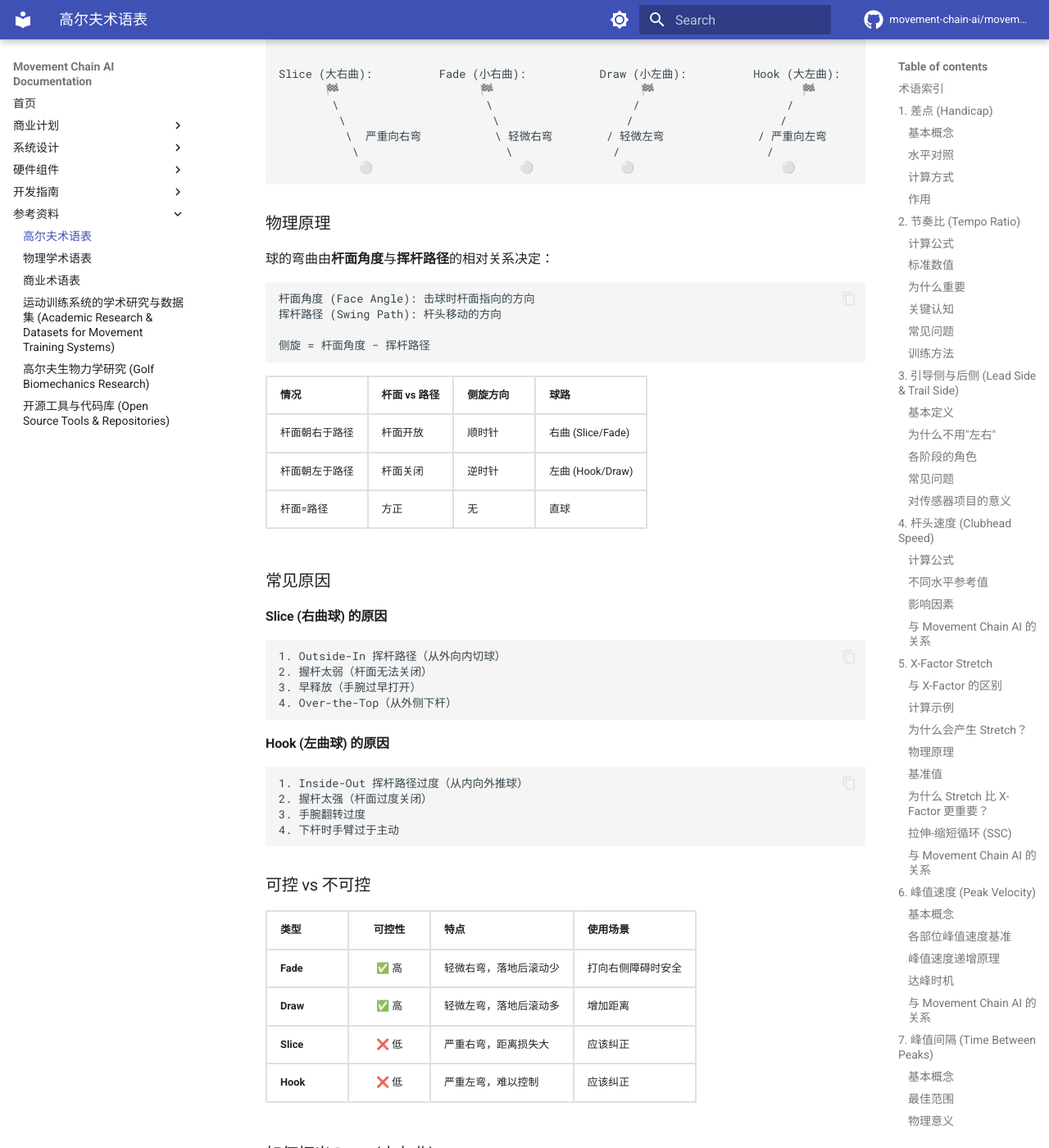
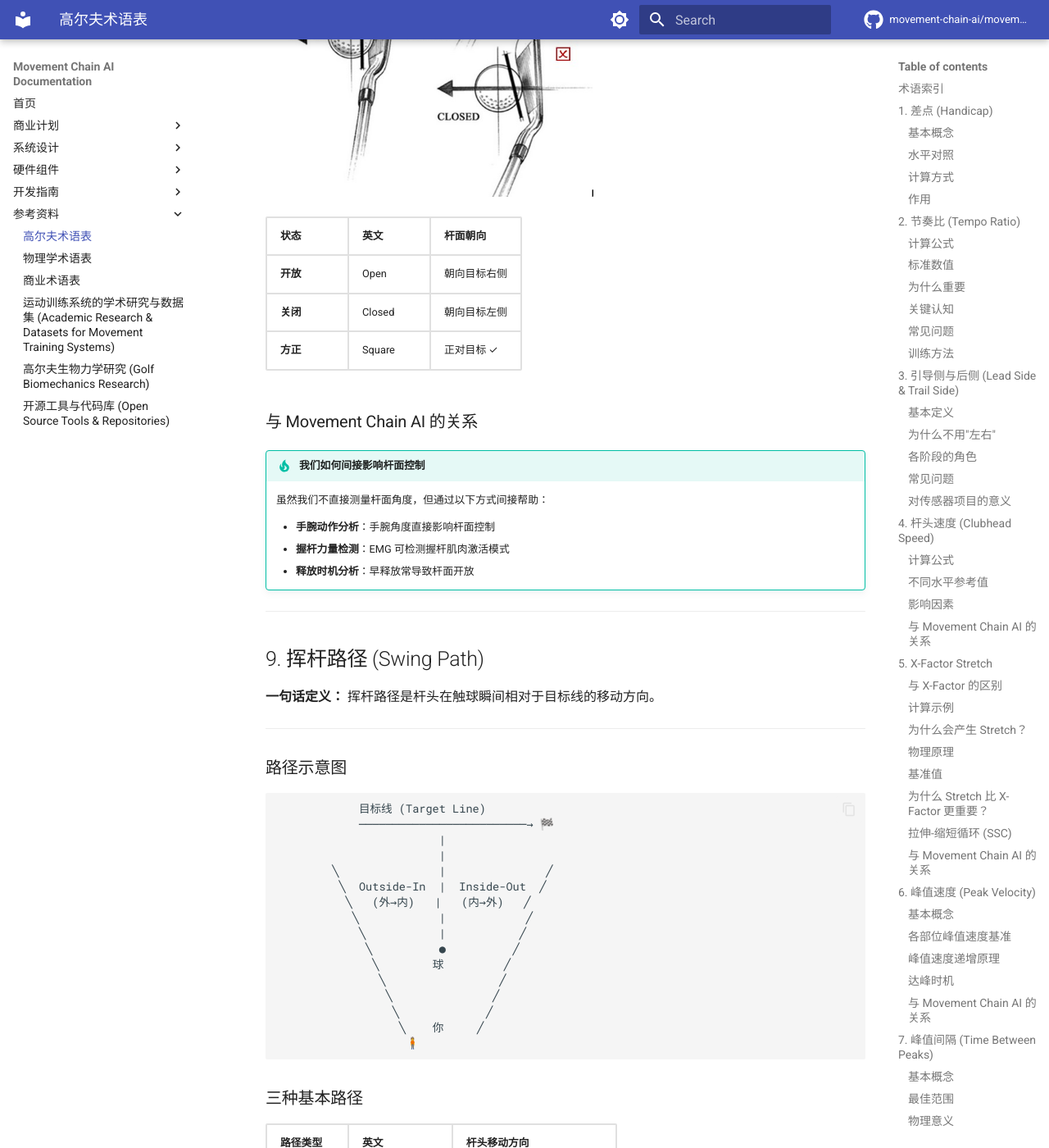
Before and after one commit to movement-chain-ai/movement-chain-docs, an MkDocs documentation site: the page built from docs/zh/reference/golf-glossary.md, in a window 1280 px wide and 1400 px high, scrolled down 17372 px. Shown: the whole window at 82% size. Built offline with MkDocs 1.6.1 and Material for MkDocs 9.7.7, drawn with Linux system fonts in a browser that asks for light colours; comment, search, counter and statistics services are not loaded; the version menu is left out; some of the changed text lies outside the part shown.

Commit message:
docs: 重构球路相关术语，添加杆面角度图
- 调整术语顺序：8杆面 → 9挥杆路径 → 10球路（因果逻辑更清晰）
- 简化球路物理规律说明：杆面决定起飞方向，杆面-路径决定弯曲
- 添加9种球路完整表格（3路径×3杆面）
- 添加杆面角度示意图 clubface-angles.jpg
- 修正 biomechanics-101.md 中 OTT 相关锚点

🤖 Generated with [Claude Code](https://claude.com/claude-code)

Co-Authored-By: Claude Opus 4.5 <noreply@anthropic.com>

````diff
--- a/docs/zh/design/foundations/biomechanics-101.md
+++ b/docs/zh/design/foundations/biomechanics-101.md
@@ -852,7 +852,7 @@ $$
 | 业余 | 800-1000°/s | 差距较大 |
 | **职业** | **1200-1500°/s** | 基准值 |
 
-### 杆头速度 (线速度)
+### 杆头速度 (线速度) {#杆头速度-线速度}
 
 杆头速度是最终输出，通常用 **mph** 或 **km/h** 表示。详见 [高尔夫术语表 - 杆头速度](../../reference/golf-glossary.md#4-杆头速度-clubhead-speed)。
 
@@ -1363,42 +1363,11 @@ EMG 还可以检测**肌肉疲劳**，这是其他传感器无法做到的。
 
 ---
 
-## 6.3 Over-the-Top 外侧下杆
+## 6.3 Over-the-Top 外侧下杆 {#63-over-the-top-外侧下杆}
 
 ### 什么是 Over-the-Top？
 
 **定义**: 下杆时肩膀在骨盆之前启动，导致球杆从外向内切入
-
-```text
-┌─────────────────────────────────────────────────────────────────────────────┐
-│                      Over-the-Top 示意图                                     │
-├─────────────────────────────────────────────────────────────────────────────┤
-│                                                                              │
-│   俯视图 (从上往下看)                                                         │
-│                                                                              │
-│                         目标方向 →                                            │
-│                                                                              │
-│   正确下杆路径                   Over-the-Top 路径                            │
-│                                                                              │
-│           ●                              ●                                   │
-│          /│\                            /│\                                  │
-│         / │ \                          / │ \                                 │
-│        ●──┼──●                        ●──┼──●                                │
-│           │                              │                                   │
-│          /│\                            /│\                                  │
-│         / │ \                          / │ \                                 │
-│        ●  │  ●                        ●  │  ●                                │
-│           │                              │                                   │
-│           │  ╲                           │     ╲                             │
-│           │   ╲ 从内侧                   │      ╲ 从外侧                      │
-│           │    ╲ 接近球                  │       ╲ 接近球                     │
-│           ●     ╲                        ●        ╲                          │
-│          球      ╲→                     球         ╲→                        │
-│                                                                              │
-│   结果：直线或小右曲               结果：左曲球或左直球 (右手球员)             │
-│                                                                              │
-└─────────────────────────────────────────────────────────────────────────────┘
-```
 
 | Over-the-Top 示意图 | |
 |:--:|:--:|
@@ -1423,17 +1392,36 @@ EMG 还可以检测**肌肉疲劳**，这是其他传感器无法做到的。
 
 ### 后果
 
-OTT 的球路取决于**挥杆路径**与**杆面角度**的组合：
+OTT 的后果取决于**挥杆路径**与**杆面角度**的组合：
+
+#### 球路影响
 
 | 杆面状态 | 球路结果 | 说明 |
 |----------|----------|------|
 | **杆面开放** (常见) | [右曲球 (Slice)](../../reference/golf-glossary.md#8-球路-ball-flight) | 外→内路径 + 开放杆面 = 强烈右旋 |
-| **杆面关闭** | [左曲球 (Hook)](../../reference/golf-glossary.md#8-球路-ball-flight) 或左飞球 | 外→内路径 + 关闭杆面 = 左旋 |
+| **杆面关闭** | [左曲球 (Hook)](../../reference/golf-glossary.md#8-球路-ball-flight) 或左拉球 | 外→内路径 + 关闭杆面 = 左旋或左直飞 |
+| **杆面方正** | 左拉直球 (Pull) | 外→内路径 + 方正杆面 = 直飞但偏左 |
 
 !!! note "为什么 OTT 通常导致 Slice？"
-    业余球手打出 OTT 时，常下意识试图把球"拉"回来，导致杆面在触球瞬间打开，形成典型的右曲球。
-
-- 失去距离
+    OTT 时身体（尤其是肩膀）提前打开，手腕来不及释放、杆面无法及时关闭，导致触球瞬间杆面处于开放状态，形成典型的右曲球。
+
+#### 距离影响
+
+OTT **不一定**导致距离损失：
+
+| 情况 | 距离影响 | 原因 |
+|------|:--------:|------|
+| OTT + 开放杆面 (Slice) | ❌ 损失大 | 切削击球，能量转化效率低；高倒旋+侧旋 |
+| OTT + 关闭杆面 (Pull-Hook) | ⚠️ 可能正常 | 方向失控，但击球扎实时距离不减 |
+| OTT + 方正杆面 (Pull) | ✅ 可能正常 | 方向偏左，但距离可以保持 |
+
+!!! info "职业球员的例外"
+    Jim Furyk 等职业球员有轻微 OTT，但凭借出色的杆面控制仍能打出稳定球路。OTT 的核心问题是**可控性差**和**一致性差**，而非一定失去距离。
+
+#### 其他影响
+
+- 攻角变陡，容易打厚或打薄
+- 击球一致性下降
 - 常见于 30% 的业余球手
 
 ---
--- a/docs/zh/reference/golf-glossary.md
+++ b/docs/zh/reference/golf-glossary.md
@@ -15,8 +15,9 @@
 | 5 | [X-Factor Stretch](#5-x-factor-stretch) | X-Factor Stretch | 转换期额外蓄力，爆发力的关键 |
 | 6 | [峰值速度](#6-峰值速度-peak-velocity) | Peak Velocity | 各身体部位的最大角速度 |
 | 7 | [峰值间隔](#7-峰值间隔-time-between-peaks) | Time Between Peaks | 相邻部位达峰的时间差，运动链效率的关键 |
-| 8 | [球路](#8-球路-ball-flight) | Ball Flight | 球的飞行弯曲方向，由杆面和挥杆路径决定 |
-| 9 | [杆面](#9-杆面-clubface) | Clubface | 球杆击球的平面，其角度决定球的初始方向和侧旋 |
+| 8 | [杆面](#8-杆面-clubface) | Clubface | 球杆击球的平面，决定球的起飞方向 |
+| 9 | [挥杆路径](#9-挥杆路径-swing-path) | Swing Path | 杆头在触球瞬间的移动方向 |
+| 10 | [球路](#10-球路-ball-flight) | Ball Flight | 球的弯曲方向，由杆面和路径的差值决定 |
 
 ---
 
@@ -638,23 +639,149 @@ TBP 反映了**角动量传递的时机**：
 
 ---
 
-## 8. 球路 (Ball Flight) {#8-球路-ball-flight}
+## 8. 杆面 (Clubface) {#8-杆面-clubface}
 
-**一句话定义：** 球路是指高尔夫球在空中飞行时的弯曲方向，由杆面角度和挥杆路径的相对关系决定。
+**一句话定义：** 杆面是球杆头上用来击打球的平面，其角度决定球的起飞方向。
 
 ---
 
-### 基本球路类型
+### 杆面结构
 
-以下针对**右手球员**（左手球员方向相反）：
+```text
+        ← 杆身 (Shaft)
+              │
+              │
+         ┌────┴────┐
+         │         │
+         │  杆面   │ ← 这个面击打球
+         │ (Face)  │
+         │         │
+         └─────────┘
+           杆头 (Clubhead)
+```
 
-| 球路 | 英文 | 弯曲方向 | 程度 | 评价 |
-|------|------|----------|------|------|
-| **右曲球** | Slice | 向右弯 | 严重 | ❌ 最常见的业余问题 |
-| **小右曲** | Fade | 向右弯 | 轻微可控 | ✅ 职业球员常用 |
-| **小左曲** | Draw | 向左弯 | 轻微可控 | ✅ 能增加距离 |
-| **左曲球** | Hook | 向左弯 | 严重 | ❌ 不可控 |
-| **直球** | Straight | 不弯 | - | 理想但难以实现 |
+### 杆面角度的三种状态
+
+击球瞬间，杆面相对于目标线的朝向（以右手球员为例）：
+
+![杆面角度示意图](../images/clubface-angles.jpg){ width="400" }
+
+| 状态 | 英文 | 杆面朝向 |
+|------|------|----------|
+| **开放** | Open | 朝向目标右侧 |
+| **关闭** | Closed | 朝向目标左侧 |
+| **方正** | Square | 正对目标 ✓ |
+
+### 与 Movement Chain AI 的关系
+
+!!! tip "我们如何间接影响杆面控制"
+    虽然我们不直接测量杆面角度，但通过以下方式间接帮助：
+
+    - **手腕动作分析**：手腕角度直接影响杆面控制
+    - **握杆力量检测**：EMG 可检测握杆肌肉激活模式
+    - **释放时机分析**：早释放常导致杆面开放
+
+---
+
+## 9. 挥杆路径 (Swing Path) {#9-挥杆路径-swing-path}
+
+**一句话定义：** 挥杆路径是杆头在触球瞬间相对于目标线的移动方向。
+
+---
+
+### 路径示意图
+
+```text
+            目标线 (Target Line)
+            ─────────────────────────→ 🏁
+                        |
+                        |
+        ╲               |               ╱
+         ╲  Outside-In  |  Inside-Out  ╱
+          ╲   (外→内)   |   (内→外)   ╱
+           ╲            |            ╱
+            ╲           |           ╱
+             ╲          ●          ╱
+              ╲        球         ╱
+               ╲                 ╱
+                ╲               ╱
+                 ╲             ╱
+                  ╲    你     ╱
+                   🧍
+```
+
+### 三种基本路径
+
+| 路径类型 | 英文 | 杆头移动方向 |
+|----------|------|-------------|
+| **内→外** | Inside-Out | 从身体内侧向外侧穿过目标线 |
+| **外→内** | Outside-In | 从身体外侧向内侧切过目标线 |
+| **沿目标线** | Square / Neutral | 沿目标线直行 |
+
+### Over-the-Top 与挥杆路径
+
+Over-the-Top (OTT) 是导致**外→内路径**的最常见原因：
+
+```text
+正常下杆:                   OTT 下杆:
+    杆从内侧落下                 杆从外侧"翻"过来
+         ↘                            ↙
+          ↘                          ↙
+           → ● →                    → ● →
+        (内→外路径)               (外→内路径)
+```
+
+### 与 Movement Chain AI 的关系
+
+!!! tip "我们如何检测挥杆路径"
+    - **视觉分析**：从上方视角检测杆头轨迹
+    - **IMU 数据**：通过手臂/手腕角速度推算路径方向
+    - **运动链时序**：躯干过早旋转常导致外→内路径
+
+---
+
+## 10. 球路 (Ball Flight) {#10-球路-ball-flight}
+
+**一句话定义：** 球路是球的弯曲方向，由杆面和挥杆路径的差值决定。
+
+---
+
+### 核心规律
+
+```text
+杆面 → 决定球的起飞方向
+杆面 - 路径 → 决定球的弯曲方向
+```
+
+就这么简单：
+- **杆面比路径更右** → 球向右弯
+- **杆面比路径更左** → 球向左弯
+
+### 9种球路
+
+3种路径 × 3种杆面 = 9种球路（以右手球员为例）：
+
+| 路径 | 杆面 | 起飞方向 | 弯曲 | 球路名称 |
+|------|------|----------|------|----------|
+| 内→外 | 关闭 | 右 | ← 左曲 | **Push-Draw** |
+| 内→外 | 方正 | 右 | 不弯 | **Push** |
+| 内→外 | 开放 | 右 | → 右曲 | **Push-Slice** |
+| 方正 | 关闭 | 左 | ← 左曲 | **Pull** / **Hook** |
+| 方正 | 方正 | 直 | 不弯 | **Straight** |
+| 方正 | 开放 | 右 | → 右曲 | **Fade** / **Slice** |
+| 外→内 | 关闭 | 左 | ← 左曲 | **Pull-Hook** |
+| 外→内 | 方正 | 左 | 不弯 | **Pull** |
+| 外→内 | 开放 | 左 | → 右曲 | **Pull-Slice** |
+
+### 常见球路评价
+
+| 球路 | 英文 | 弯曲方向 | 评价 |
+|------|------|----------|------|
+| **右曲球** | Slice | 严重右弯 | ❌ 最常见的业余问题 |
+| **小右曲** | Fade | 轻微右弯 | ✅ 职业球员常用 |
+| **小左曲** | Draw | 轻微左弯 | ✅ 能增加距离 |
+| **左曲球** | Hook | 严重左弯 | ❌ 不可控 |
+| **直球** | Straight | 不弯 | 理想但难以实现 |
 
 ### 球路示意图
 
@@ -676,43 +803,6 @@ Slice (大右曲):          Fade (小右曲):           Draw (小左曲):
           \  严重向右弯           \ 轻微右弯        / 轻微左弯              / 严重向左弯
            \                      \               /                      /
             ⚪                      ⚪             ⚪                      ⚪
-```
-
-### 物理原理
-
-球的弯曲由**杆面角度**与**挥杆路径**的相对关系决定：
-
-```text
-杆面角度 (Face Angle): 击球时杆面指向的方向
-挥杆路径 (Swing Path): 杆头移动的方向
-
-侧旋 = 杆面角度 − 挥杆路径
-```
-
-| 情况 | 杆面 vs 路径 | 侧旋方向 | 球路 |
-|------|-------------|----------|------|
-| 杆面朝右于路径 | 杆面开放 | 顺时针 | 右曲 (Slice/Fade) |
-| 杆面朝左于路径 | 杆面关闭 | 逆时针 | 左曲 (Hook/Draw) |
-| 杆面=路径 | 方正 | 无 | 直球 |
-
-### 常见原因
-
-#### Slice (右曲球) 的原因
-
-```text
-1. Outside-In 挥杆路径（从外向内切球）
-2. 握杆太弱（杆面无法关闭）
-3. 早释放（手腕过早打开）
-4. Over-the-Top（从外侧下杆）
-```
-
-#### Hook (左曲球) 的原因
-
-```text
-1. Inside-Out 挥杆路径过度（从内向外推球）
-2. 握杆太强（杆面过度关闭）
-3. 手腕翻转过度
-4. 下杆时手臂过于主动
 ```
 
 ### 可控 vs 不可控
@@ -764,12 +854,6 @@ Slice (大右曲):          Fade (小右曲):           Draw (小左曲):
 
     初学者常见的 Slice 是由于杆面大幅打开和外向内挥杆造成的**失控**，与 Fade 完全不同。
 
-**练习要点**：
-
-- 根据希望的弯曲弧度调整瞄准点
-- 练习关闭式/开放式站位与杆面配合的挥杆
-- 保持一致性比追求完美更重要
-
 ### 职业球员的选择
 
 ```text
@@ -788,67 +872,7 @@ Draw 派: Tiger Woods, Rory McIlroy, Ben Hogan
 
     通过纠正挥杆动作，间接改善球路问题。
 
----
-
-## 9. 杆面 (Clubface) {#9-杆面-clubface}
-
-**一句话定义：** 杆面是球杆头上用来击打球的平面，其角度决定球的初始方向和侧旋。
-
----
-
-### 杆面结构
-
-```text
-        ← 杆身 (Shaft)
-              │
-              │
-         ┌────┴────┐
-         │         │
-         │  杆面   │ ← 这个面击打球
-         │ (Face)  │
-         │         │
-         └─────────┘
-           杆头 (Clubhead)
-```
-
-### 杆面角度的三种状态
-
-击球瞬间，杆面相对于目标线的朝向决定球的初始方向和侧旋（以右手球员为例）：
-
-| 状态 | 英文 | 杆面朝向 | 对球路的影响 |
-|------|------|----------|--------------|
-| **开放** | Open | 朝向目标右侧 | 球向右飞/产生右旋 |
-| **关闭** | Closed | 朝向目标左侧 | 球向左飞/产生左旋 |
-| **方正** | Square | 正对目标 | 直飞 |
-
-### 杆面 vs 挥杆路径
-
-球路由两者的**相对关系**决定：
-
-| 因素 | 影响 |
-|------|------|
-| **杆面角度** | 决定球的初始方向（约 75-85%） |
-| **路径与杆面的差异** | 决定侧旋方向和程度 |
-
-```text
-例如 Over-the-Top + 开放杆面：
-    路径：外→内 (Out-to-In)
-    杆面：朝右（相对路径开放）
-    结果：右曲球 (Slice)
-```
-
-### 与 Movement Chain AI 的关系
-
-!!! tip "我们如何间接影响杆面控制"
-    虽然我们不直接测量杆面角度，但通过以下方式间接帮助：
-
-    - **手腕动作分析**：手腕角度直接影响杆面控制
-    - **握杆力量检测**：EMG 可检测握杆肌肉激活模式
-    - **释放时机分析**：早释放常导致杆面开放
-
-> 详细的球路与杆面关系见：[球路 (Ball Flight)](#8-球路-ball-flight)
->
-> Over-the-Top 与杆面的关系见：[生物力学入门 - Over-the-Top](../design/foundations/biomechanics-101.md#63-over-the-top-从外侧下杆)
+> Over-the-Top 分析见：[生物力学入门 - Over-the-Top](../design/foundations/biomechanics-101.md#63-over-the-top-外侧下杆)
 
 ---
 
````
Also changed, not shown: docs/zh/images/clubface-angles.jpg (added).
